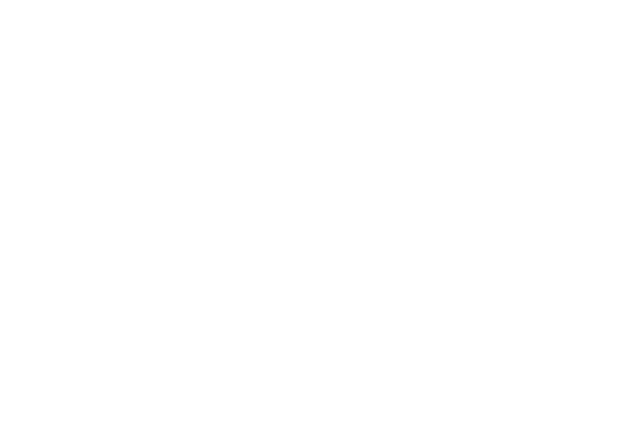
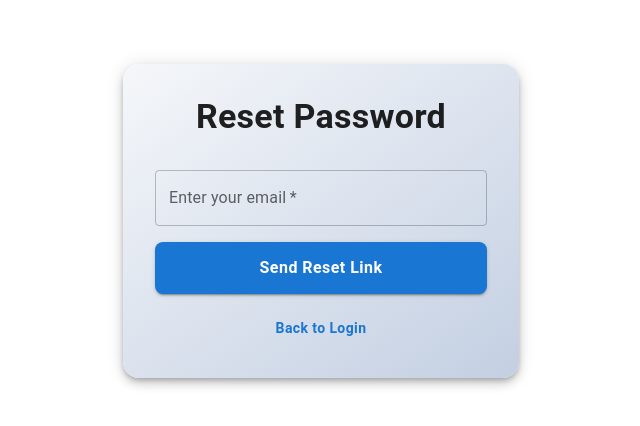
Before and after one commit to Induranga-kawishwara/FYP_Project, a React (Create React App) app in the folder front_end/: page /forgot-password in a window 1280 px wide. Before the commit this address had no page. Shown: the top 426 px of the page, without its empty margins (319-959 px from the left). Built offline with nearby package versions, Linux system fonts and the light colour scheme.

Commit message:
forgotPassword front end

```diff
--- a/front_end/src/App.js
+++ b/front_end/src/App.js
@@ -9,6 +9,7 @@ import Login from "./components/pages/LoginPage/Login";
 import Signup from "./components/pages/Signup/Signup";
 import Profile from "./components/pages/Profile/Profile";
 import ShopFinder from "./components/pages/ShopFinder/ShopFinder";
+import ForgotPassword from "./components/pages/ForgotPassword/ForgotPassword";
 
 function App() {
   return (
@@ -20,6 +21,7 @@ function App() {
         <Route path="/profile" element={<Profile />} />
         <Route path="/shopfinder" element={<ShopFinder />} />
         <Route path="/login" element={<Login />} />
+        <Route path="/forgot-password" element={<ForgotPassword />} />
       </Routes>
     </Router>
   );
--- /dev/null
+++ b/front_end/src/components/pages/ForgotPassword/ForgotPassword.jsx
@@ -0,0 +1,123 @@
+import React, { useState } from "react";
+import axios from "axios";
+import {
+  Container,
+  Paper,
+  Box,
+  TextField,
+  Button,
+  Typography,
+  CircularProgress,
+  Alert,
+} from "@mui/material";
+import { useNavigate } from "react-router-dom";
+
+function ForgotPassword() {
+  const [email, setEmail] = useState("");
+  const [message, setMessage] = useState("");
+  const [error, setError] = useState("");
+  const [isLoading, setIsLoading] = useState(false);
+  const navigate = useNavigate();
+
+  const handleReset = async (e) => {
+    e.preventDefault();
+    setIsLoading(true);
+    setMessage("");
+    setError("");
+    try {
+      const response = await axios.post(
+        "http://127.0.0.1:5000/auth/forgot_password",
+        { email }
+      );
+      setMessage(response.data.message);
+    } catch (err) {
+      setError(
+        err.response?.data?.error ||
+          "Failed to send reset email. Please try again."
+      );
+    } finally {
+      setIsLoading(false);
+    }
+  };
+
+  return (
+    <Container maxWidth="xs">
+      <Paper
+        elevation={6}
+        sx={{
+          mt: 8,
+          p: 4,
+          borderRadius: 4,
+          background: "linear-gradient(145deg, #f5f7fa 0%, #c3cfe2 100%)",
+        }}
+      >
+        <Box
+          component="form"
+          onSubmit={handleReset}
+          sx={{
+            display: "flex",
+            flexDirection: "column",
+            alignItems: "center",
+            gap: 2,
+          }}
+        >
+          <Typography variant="h4" sx={{ mb: 2, fontWeight: "bold" }}>
+            Reset Password
+          </Typography>
+          {message && (
+            <Alert severity="success" sx={{ width: "100%" }}>
+              {message}
+            </Alert>
+          )}
+          {error && (
+            <Alert severity="error" sx={{ width: "100%" }}>
+              {error}
+            </Alert>
+          )}
+          <TextField
+            fullWidth
+            label="Enter your email"
+            variant="outlined"
+            value={email}
+            onChange={(e) => setEmail(e.target.value)}
+            required
+          />
+          <Button
+            fullWidth
+            variant="contained"
+            type="submit"
+            disabled={isLoading}
+            sx={{
+              py: 1.5,
+              borderRadius: 2,
+              fontSize: 16,
+              fontWeight: "bold",
+              textTransform: "none",
+              transition: "transform 0.2s",
+              "&:hover": { transform: "translateY(-2px)" },
+            }}
+          >
+            {isLoading ? (
+              <CircularProgress size={24} color="inherit" />
+            ) : (
+              "Send Reset Link"
+            )}
+          </Button>
+          <Button
+            fullWidth
+            variant="text"
+            onClick={() => navigate("/login")}
+            sx={{
+              textTransform: "none",
+              fontWeight: "bold",
+            }}
+          >
+            Back to Login
+          </Button>
+        </Box>
+      </Paper>
+    </Container>
+  );
+}
+
+export default ForgotPassword;
--- a/front_end/src/components/pages/LoginPage/Login.jsx
+++ b/front_end/src/components/pages/LoginPage/Login.jsx
@@ -155,7 +155,11 @@ function Login() {
           </Button>
 
           <Box sx={{ mt: 2, textAlign: "center" }}>
-            <Link href="#" variant="body2" sx={{ color: "text.secondary" }}>
+            <Link
+              onClick={() => navigate("/forgot-password")}
+              variant="body2"
+              sx={{ color: "text.secondary" }}
+            >
               Forgot password?
             </Link>
             <Typography variant="body2" sx={{ mt: 1, color: "text.secondary" }}>
```
